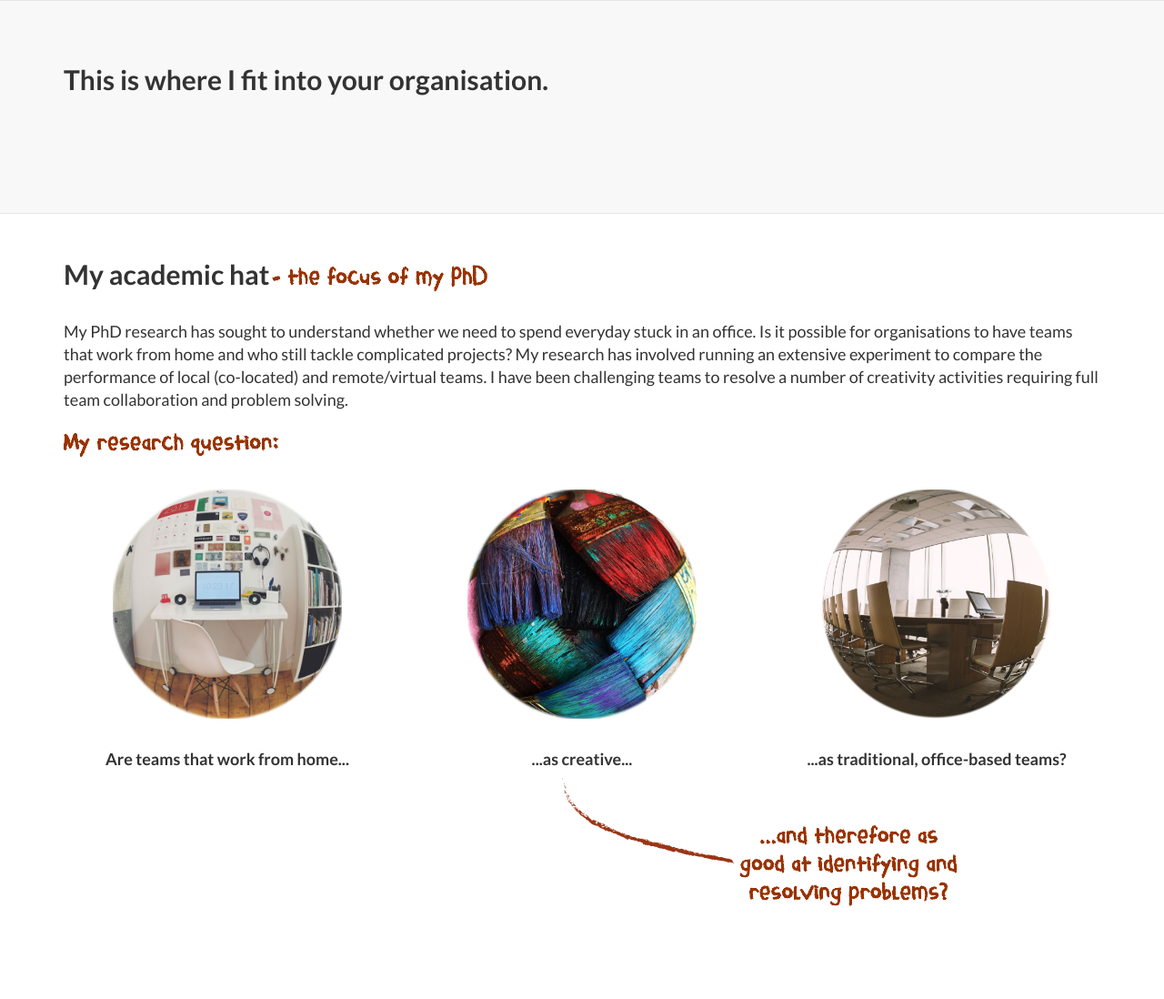
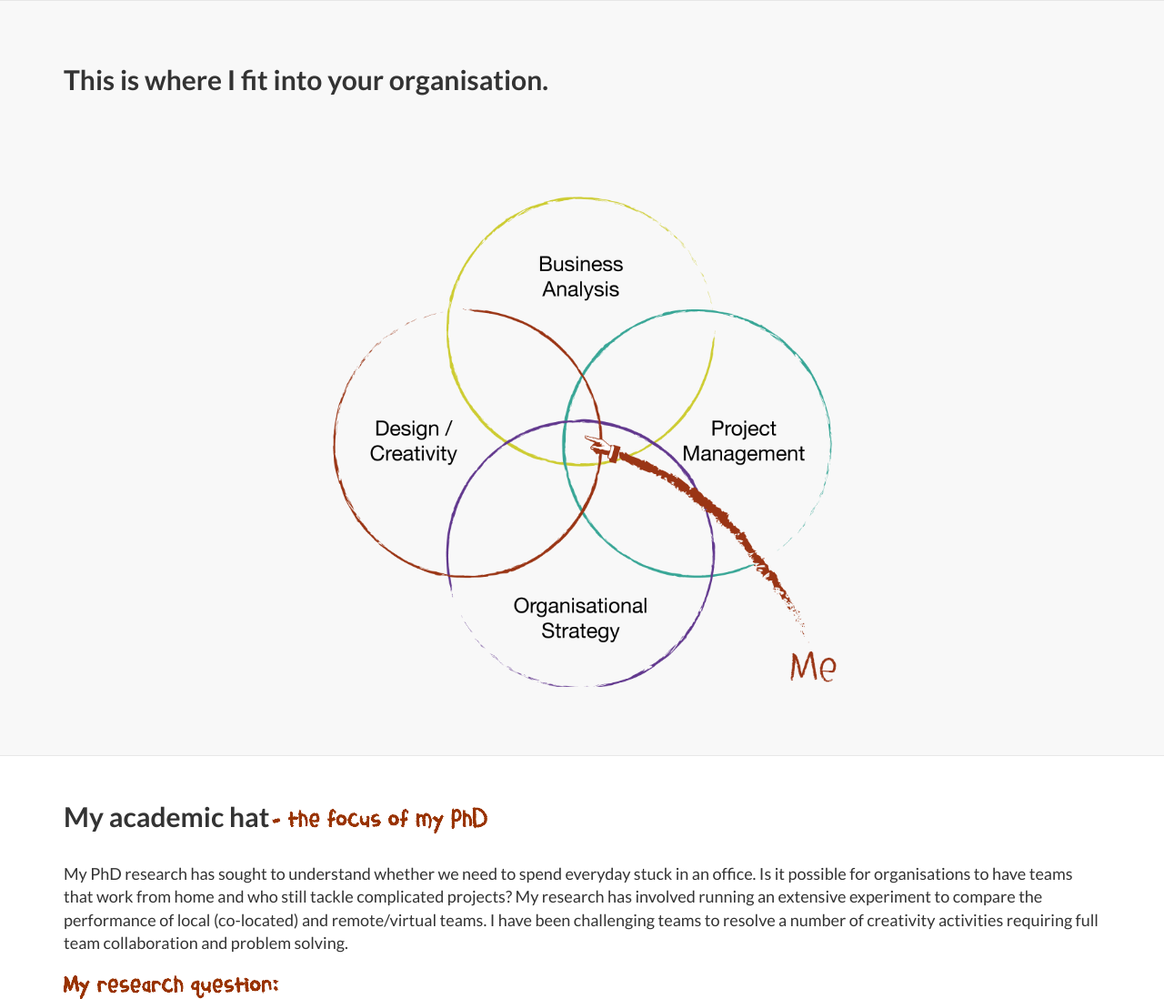
Before and after one commit to benshreeve/benshreeve.github.io, a PHP site: page / in a window 1280 px wide. Shown: the part 1892-2990 px from the top of the page at 91% size. Run offline with PHP 8.4, Linux system fonts and the light colour scheme; some libraries are stand-ins or nearby versions.

Commit message:
Where I fit in img v1

```diff
--- a/css/form.css
+++ b/css/form.css
@@ -103,6 +103,11 @@ input[type=submit]:hover {
 	width: 70%;
 }
 
+.whereIfitin img{
+	margin: 25px auto;
+	width: 50%;
+}
+
 .researchQuestion > h4 {
 	text-align: center;
 }
--- a/index.html
+++ b/index.html
@@ -212,8 +212,8 @@ Chicken turducken pork belly corned beef. Ham hock ham shankle meatball salami.
 
             <div class="row specialisms">
 
-            	<div class="col-lg-12>
-                    <img class="img-responsive" src="img/Earth.png" width="500" height="500" alt="">
+            	<div class="col-lg-12 whereIfitin">
+                    <img class="img-responsive" src="img/whereIfitin.png" alt="">
                 </div>
 
             </div>
```
Also changed, not shown: img/whereIfitin.png (added), 2 other files.
